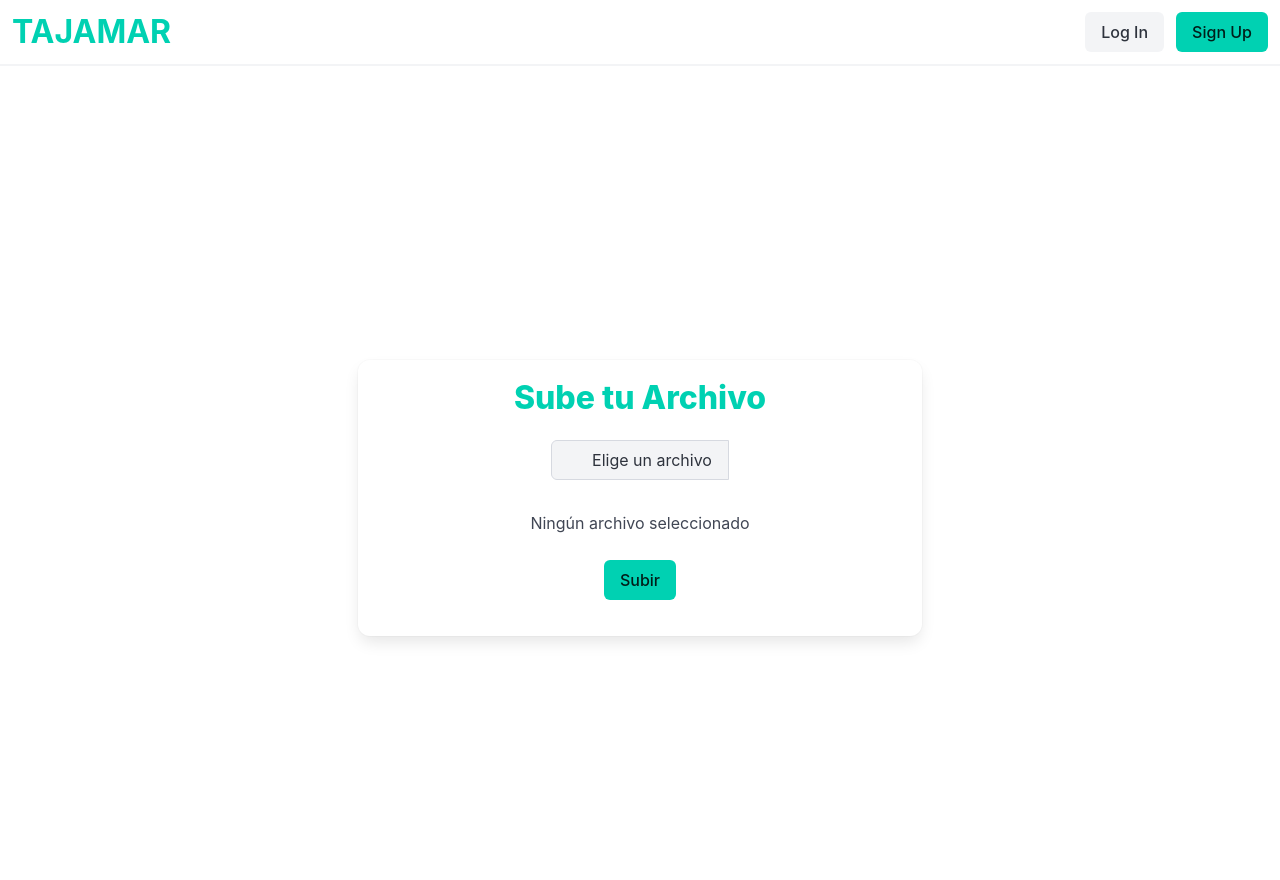
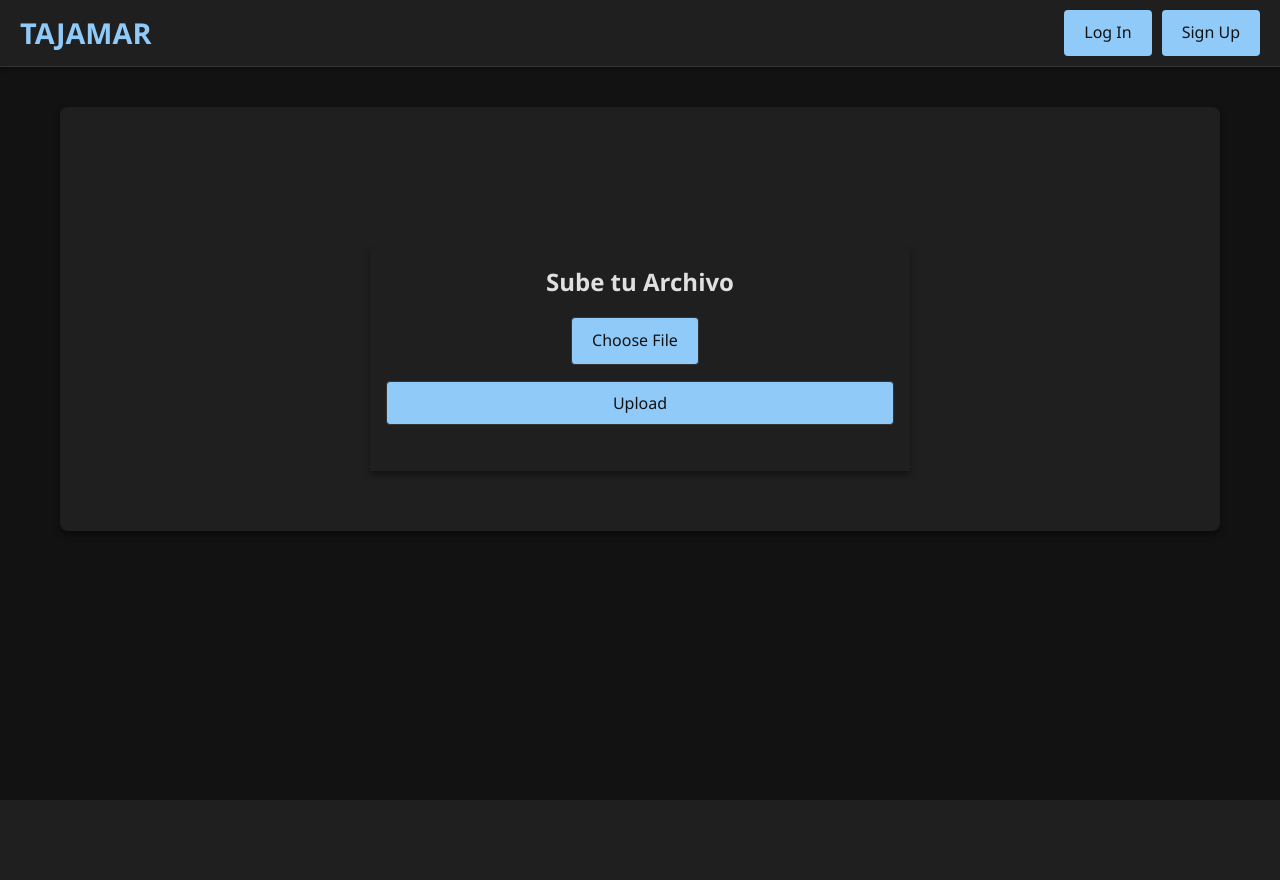
Before and after one commit to kodexArg/portal-tajamar, a Django app: template core/templates/home.html in a window 1280 px wide. After the commit the page ends 800 px from the top, so only its background shows below. Run offline with Django 3.2, Linux system fonts and the light colour scheme; the template is opened without the code that fills it, so the values that code supplies are empty; some libraries are stand-ins or nearby versions.

Commit message:
Bulma removed

```diff
--- a/core/static/css/base.css
+++ b/core/static/css/base.css
@@ -1,24 +1,238 @@
-/* base.css - Minimal CSS Reset */
+/* Minimal CSS Reset */
 * {
     margin: 0;
     padding: 0;
     box-sizing: border-box;
+    font-family: 'Segoe UI', Tahoma, Geneva, Verdana, sans-serif; /* Fuente palo seco */
 }
 
-
-.text-balanced {
-    text-align: justify;
-    text-wrap: balance;
-  }
-
-  .navbar.is-fixed-top + .section {
-    margin-top: 80px; /* Ajusta según la altura de la navbar */
-}
-.navbar.is-fixed-top {
-    top: 0;
-    z-index: 1000;
+/* Global Styles */
+body {
+    line-height: 1.6;
+    background-color: #121212; /* Fondo oscuro */
+    color: #e0e0e0; /* Texto claro para buen contraste */
+    padding: 0;
+    margin: 0;
 }
 
-.section {
-    padding-top: 100px; /* Ajustar según la altura de la navbar */
+h1, h2, h3, h4, h5, h6 {
+    margin-bottom: 1rem;
+    font-weight: 600;
 }
+
+p {
+    margin-bottom: 1rem;
+}
+
+a {
+    text-decoration: none;
+    color: #90caf9; /* Color de enlaces (azul claro) */
+}
+
+a:hover {
+    text-decoration: underline;
+}
+
+/* Navbar Styles */
+.navbar {
+    background-color: #1f1f1f;
+    border-bottom: 1px solid #333;
+    padding: 10px 20px;
+    display: flex;
+    justify-content: space-between;
+    align-items: center;
+    box-shadow: 0 2px 4px rgba(0, 0, 0, 0.4);
+}
+
+.navbar-container {
+    width: 100%;
+    display: flex;
+    justify-content: space-between;
+    align-items: center;
+}
+
+.navbar-title {
+    font-size: 1.8rem;
+    font-weight: bold;
+    color: #90caf9;
+}
+
+.navbar-menu {
+    display: flex;
+    justify-content: flex-end;
+    align-items: center;
+}
+
+.navbar-buttons {
+    display: flex;
+}
+
+.navbar-btn {
+    margin-left: 10px;
+    padding: 10px 20px;
+    background-color: #90caf9;
+    color: #121212;
+    border-radius: 4px;
+    cursor: pointer;
+    transition: background-color 0.3s ease;
+}
+
+.navbar-btn:hover {
+    background-color: #64b5f6;
+}
+
+.navbar-user {
+    font-weight: bold;
+    margin-right: 20px;
+    color: #e0e0e0;
+}
+
+/* Layout Styles */
+.main-section {
+    padding: 40px 20px;
+    margin: 0 auto;
+    max-width: 1200px;
+}
+
+.container {
+    margin: 0 auto;
+    padding: 20px;
+    background-color: #1f1f1f; /* Fondo oscuro */
+    border-radius: 8px;
+    box-shadow: 0px 4px 6px rgba(0, 0, 0, 0.4); /* Sombra oscura */
+}
+
+/* Input y Formulario */
+input, textarea, button, select {
+    font-family: inherit;
+    font-size: 1rem;
+    padding: 10px;
+    margin: 10px 0;
+    width: 100%;
+    border-radius: 4px;
+    border: 1px solid #333;
+    background-color: #333;
+    color: #e0e0e0;
+}
+
+input:focus, textarea:focus, button:focus, select:focus {
+    outline: none;
+    border-color: #90caf9;
+    box-shadow: 0 0 5px rgba(144, 202, 249, 0.5);
+}
+
+button {
+    background-color: #90caf9;
+    color: #121212; /* Texto oscuro en botones */
+    cursor: pointer;
+    transition: background-color 0.3s ease;
+}
+
+button:hover {
+    background-color: #64b5f6;
+}
+
+/* File input */
+.custom-file-upload {
+    display: inline-block;
+    padding: 10px 20px;
+    cursor: pointer;
+    background-color: #90caf9;
+    color: #121212; /* Texto oscuro */
+    border-radius: 4px;
+    border: 1px solid #333;
+    transition: background-color 0.3s ease;
+    margin-right: 10px;
+}
+
+.custom-file-upload input[type="file"] {
+    display: none; /* Oculta el input real */
+}
+
+.custom-file-upload:hover {
+    background-color: #64b5f6;
+    color: #ffffff; /* Texto blanco en hover */
+}
+
+.file-cta {
+    cursor: pointer;
+    color: #121212; /* Asegura que el texto sea oscuro y visible */
+}
+
+/* Submit Button */
+.submit-btn {
+    margin-top: 1rem;
+    cursor: pointer;
+    background-color: #90caf9;
+    color: #121212; /* Texto oscuro */
+    padding: 10px 20px;
+    border-radius: 4px;
+    transition: background-color 0.3s ease;
+}
+
+.submit-btn:hover {
+    background-color: #64b5f6;
+}
+
+/* Layouts */
+.box-layout {
+    padding: 10px;
+    border: 1px solid #ccc;
+    border-radius: 5px;
+    background-color: #1f1f1f;
+    box-shadow: 0px 4px 6px rgba(0, 0, 0, 0.1);
+    margin: 10px;
+    max-width: 400px;
+    margin-left: auto;
+    margin-right: auto;
+}
+
+.content-layout {
+    padding: 20px;
+    margin: 20px 0;
+}
+
+.content-centered {
+    display: flex;
+    justify-content: center;
+    margin-top: 5rem;
+}
+
+.content-half {
+    width: 50%;
+}
+
+.box-centered {
+    text-align: center;
+    box-shadow: 0px 4px 6px rgba(0, 0, 0, 0.4);
+    padding: 1rem;
+}
+
+/* Notifications */
+.notification-error {
+    color: #f44336; /* Rojo claro */
+    text-align: center;
+}
+
+.notification-success {
+    color: #4caf50; /* Verde claro */
+    text-align: center;
+}
+
+/* Result Container */
+.result-container {
+    margin-top: 20px;
+}
+
+/* Image Container */
+.image-container {
+    width: 300px;
+    height: 300px;
+    margin-bottom: 1rem;
+}
+
+.image-file {
+    object-fit: contain;
+    width: 100%;
+    height: 100%;
+}
--- a/core/templates/home.html
+++ b/core/templates/home.html
@@ -3,10 +3,10 @@
 {% block title %}Subir Archivo{% endblock %}
 
 {% block content %}
-<div class="columns is-centered mt-5">
-    <div class="column is-half">
-        <div class="box has-text-centered has-shadow">
-            <h1 class="title has-text-primary">Sube tu Archivo</h1>
+<div class="content-centered">
+    <div class="content-half">
+        <div class="box-centered">
+            <h1 class="text-balanced">Sube tu Archivo</h1>
 
             <form
                 hx-post="upload/"
@@ -16,32 +16,18 @@
                 id="upload-form">
                 {% csrf_token %}
 
-                <div class="file has-name is-centered">
-                    <label class="file-label">
-                        <input class="file-input" type="file" name="file" hx-trigger="change" hx-target="#file-name" hx-swap="outerHTML" required>
-                        <span class="file-cta">
-                            <span class="file-icon">
-                                <i class="fas fa-upload"></i>
-                            </span>
-                            <span class="file-label">
-                                Elige un archivo
-                            </span>
-                        </span>
+                <div class="file-input-container">
+                    <label class="custom-file-upload">
+                        <input type="file" name="file" required>
+                        <span class="file-cta">Choose File</span>
                     </label>
                 </div>
 
-                <div class="has-text-centered mt-2">
-                    <span class="file-name" id="file-name">
-                        Ningún archivo seleccionado
-                    </span>
-                </div>
-
-                <button class="button is-primary mt-4" type="submit">Subir</button>
+                <button class="submit-btn">Upload</button>
             </form>
 
-            <div id="upload-result" class="mt-4"></div>
+            <div id="upload-result" class="result-container"></div>
         </div>
     </div>
 </div>
-
 {% endblock %}
--- a/core/templates/layouts/base.html
+++ b/core/templates/layouts/base.html
@@ -1,5 +1,5 @@
 <!-- templates/layouts/base.html -->
- {% load static %}
+{% load static %}
 <!DOCTYPE html>
 <html lang="es">
 <head>
@@ -7,17 +7,14 @@
     <meta name="viewport" content="width=device-width, initial-scale=1.0">
     <title>{% block title %}Mi Proyecto{% endblock %}</title>
     {% block head %}{% endblock %}
-    <link rel="stylesheet" href="{% static 'libs/bulma/bulma.min.css' %}">
-    <link rel="stylesheet" href="{% static 'libs/skeleton/skeleton.min.css' }">
-    <link rel="stylesheet" href="https://cdnjs.cloudflare.com/ajax/libs/heroicons/1.0.5/outline/heroicons.min.css">
-
+    <link rel="stylesheet" href="{% static 'css/base.css' %}">
 </head>
 <body>
     <!-- Navbar -->
     {% include "partials/navbar.html" %}
 
     <!-- Main Content -->
-    <section class="section is-flex is-justify-content-center is-align-items-center is-fullheight" style="margin-top: 80px;">
+    <section class="main-section">
         <div class="container">
             {% block layout %} -no layout- {% endblock %}
         </div>
@@ -25,6 +22,4 @@
 
     <script src="{% static 'libs/htmx/htmx.min.js' %}"></script>
 </body>
-
-
 </html>
--- a/core/templates/layouts/box.html
+++ b/core/templates/layouts/box.html
@@ -2,7 +2,7 @@
 {% extends "layouts/base.html" %}
 
 {% block layout %}
-    <div class="box">
+    <div class="box-layout">
         {% block content %}
         -no content-
         {% endblock %}
--- a/core/templates/layouts/content.html
+++ b/core/templates/layouts/content.html
@@ -2,7 +2,7 @@
 {% extends "layouts/base.html" %}
 
 {% block layout %}
-    <div class="content">
+    <div class="content-layout">
         {% block content %}
         -no content-
         {% endblock %}
--- a/core/templates/partials/error_box.html
+++ b/core/templates/partials/error_box.html
@@ -1,5 +1,5 @@
-<div class="box" style="width: 300px; height: 300px; position: relative; margin-top: 1rem;">
-    <div class="notification is-danger" style="position: absolute; top: 50%; left: 50%; transform: translate(-50%, -50%); text-align: center;">
+<div class="box-centered">
+    <div class="notification-error">
         {{ error_message }}
     </div>
 </div>
--- a/core/templates/partials/navbar.html
+++ b/core/templates/partials/navbar.html
@@ -1,33 +1,23 @@
 <!-- templates/partials/navbar.html -->
-<nav class="navbar is-fixed-top has-shadow">
+<nav class="navbar is-fixed-top">
+    <div class="navbar-container">
         <div class="navbar-brand">
-        <span class="navbar-item is-size-3 has-text-weight-bold has-text-primary">
+            <span class="navbar-title">
                 TAJAMAR
             </span>
         </div>
         <div class="navbar-menu">
-        <div class="navbar-end">
-            <div class="navbar-item">
             {% if user.is_authenticated %}
-                    <span class="navbar-item has-text-weight-semibold">
-                        Bienvenido, {{ user.username }}
-                    </span>
-                    <div class="buttons">
-                        <a href="{% url 'account_logout' %}" class="button is-light">
-                            Log Out
-                        </a>
+                <span class="navbar-user">Bienvenido, {{ user.username }}</span>
+                <div class="navbar-buttons">
+                    <a href="{% url 'account_logout' %}" class="navbar-btn">Log Out</a>
                 </div>
             {% else %}
-                    <div class="buttons">
-                        <a href="{% url 'account_login' %}" class="button is-light">
-                            Log In
-                        </a>
-                        <a href="{% url 'account_signup' %}" class="button is-primary">
-                            Sign Up
-                        </a>
+                <div class="navbar-buttons">
+                    <a href="{% url 'account_login' %}" class="navbar-btn">Log In</a>
+                    <a href="{% url 'account_signup' %}" class="navbar-btn">Sign Up</a>
                 </div>
             {% endif %}
         </div>
     </div>
-    </div>
 </nav>
```
Also changed, not shown: core/templates/partials/success_box.html (+6 -8 lines). Lines whose indentation alone changed are shown as unchanged.
